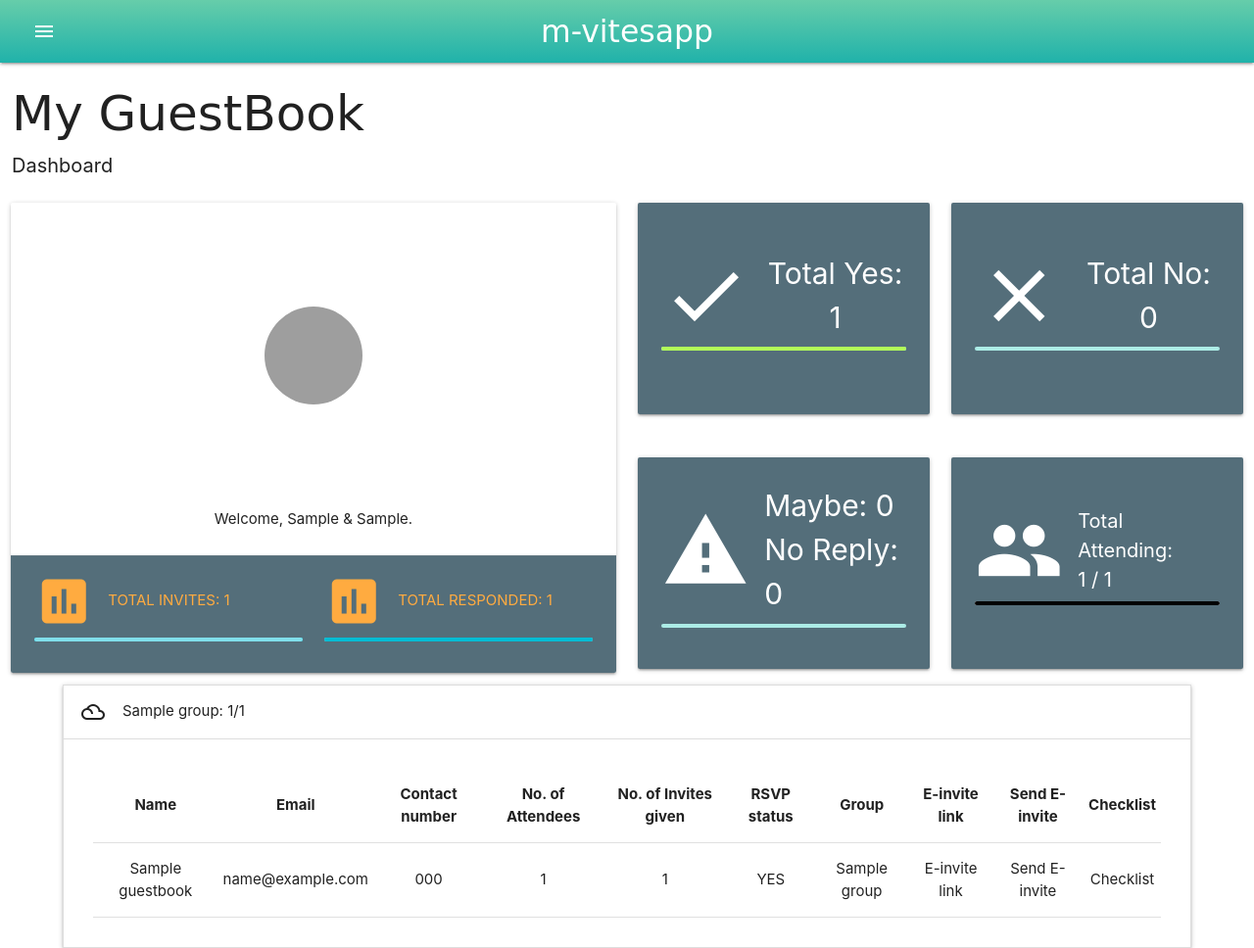
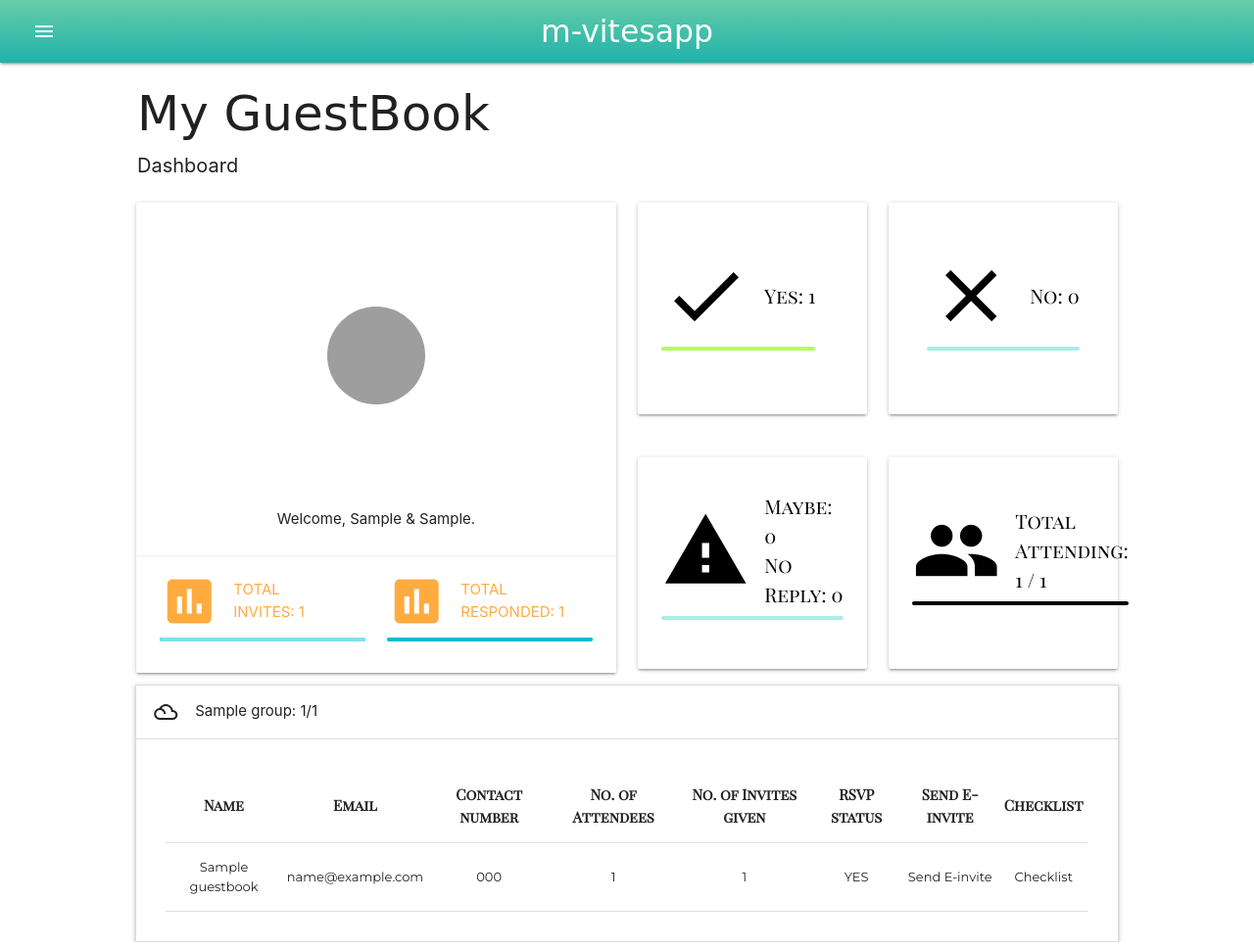
Before and after one commit to itmacronoobs/e-invite, a Django app: page /mvitesapp/guestbook in a window 1280 px wide. Shown: the whole page at 98% size. Run offline with Django 3.2, Linux system fonts and the light colour scheme; tables that the repository leaves empty hold one stand-in row (values such as "Sample post"); some libraries are stand-ins or nearby versions; some web fonts are replaced; grey boxes are pictures that could not be loaded.

Commit message:
css for table

```diff
--- a/mvites/mvitesapp/static/css/style.css
+++ b/mvites/mvitesapp/static/css/style.css
@@ -59,3 +59,25 @@
     height: 100px;
     width: 100px;
   }
+
+  #dashfonts {
+    font-family: 'Playfair Display SC', serif;
+    font-size: 20px;
+  }
+
+
+  #guestdetailsfonts td{
+
+    font-family: 'Montserrat', sans-serif !important;
+    font-size: 13px !important;
+    text-align: center !important;
+    vertical-align: middle !important;
+    }
+
+    #guestheaderfonts th{
+
+      font-family: 'Playfair Display SC', serif !important;
+      font-size: 15px !important;
+      text-align: center !important;
+      vertical-align: middle !important;
+      }
--- a/mvites/mvitesapp/templates/mvitesapp/guestbook.html
+++ b/mvites/mvitesapp/templates/mvitesapp/guestbook.html
@@ -2,7 +2,7 @@
 {% load static %}s
 {% block content %}
 
-
+<div style = "width: 80%" class="center-block">
         <div style="margin-left:12px;" class="section">
 
                 <span style="font-family: 'Grand Hotel', cursive;font-size:50px">My GuestBook</span>
@@ -26,7 +26,7 @@
                           <p>Welcome, {{customer.bride}} & {{customer.groom}}.</p>
                             {% endfor %}
                         </div>
-                        <div class="card-action blue-grey darken-1 " style="max-height:25%;">
+                        <div class="card-action   " style="max-height:25%;">
                           <div class="row">
                               <div class="col l6 s12">
                                 <a class="valign-wrapper"><i class="material-icons medium left">insert_chart</i>Total Invites: {{guest_count}}</a>
@@ -49,9 +49,9 @@
     <div class="col s12 m6 l6" style="height:100%;">
             <div class="row no-pad-bot" style="height:50%;">
                     <div class="col l6 s12"style="min-height:95%;height:95%;">
-                            <div class="card blue-grey darken-1 valign-wrapper center"style="min-height:95%;height:95%;" >
-                                    <div class="card-content white-text">
-                                        <div class="valign-wrapper"><i class="material-icons large left">check</i><span style="font-size:30px;">Total Yes: {{rsvp_yes}}</span> </div>
+                            <div class="card   valign-wrapper center"style="min-height:95%;height:95%;" >
+                                    <div class="card-content black-text">
+                                        <div class="valign-wrapper"><i class="material-icons large left">check</i><span id="dashfonts">Yes: {{rsvp_yes}}</span> </div>
                                         <div class="progress">
                                                 <div class="determinate light-green accent-2" style="width: {{bar_yes}}"></div>
                                         </div>
@@ -67,9 +67,9 @@
                             </div>
                     </div>
                     <div class="col l6 s12"style="min-height:95%;height:95%;;">
-                            <div class="card blue-grey darken-1 valign-wrapper center"style="min-height:95%;height:95%;" >
-                                    <div class="card-content white-text center-block">
-                                            <div class="valign-wrapper"><i class="material-icons large left">close</i><span style="font-size:30px;">Total No: {{rsvp_no}}</span> </div>
+                            <div class="card   valign-wrapper center"style="min-height:95%;height:95%;" >
+                                    <div class="card-content black-text center-block">
+                                            <div class="valign-wrapper"><i class="material-icons large left">close</i><span id="dashfonts">No: {{rsvp_no}}</span> </div>
                                             <div class="progress">
                                                     <div class="determinate red" style="width: {{bar_no}}"></div>
                                             </div>
@@ -91,9 +91,9 @@
 
                 <div class="row no-pad-bot" style="height:50%;">
                         <div class="col l6 s12" style="min-height:95%;height:95%;" >
-                                <div class="card blue-grey darken-1 valign-wrapper" style="min-height:95%;height:95%;" >
-                                        <div class="card-content white-text">
-                                                <div class="valign-wrapper"><i class="material-icons large left">warning</i><span style="font-size:30px;"> Maybe: {{rsvp_maybe}}<br> No Reply: {{ rsvp_unconfirmed }}</span> </div>
+                                <div class="card   valign-wrapper" style="min-height:95%;height:95%;" >
+                                        <div class="card-content black-text">
+                                                <div class="valign-wrapper"><i class="material-icons large left">warning</i><span id="dashfonts">Maybe: {{rsvp_maybe}}<br> No Reply: {{ rsvp_unconfirmed }}</span> </div>
                                                 <div class="progress">
                                                         <div class="determinate orange" style="width: {{bar_unconfirmed}}"></div>
                                                         <div class="determinate red" style="width: {{ bar_maybe }}"></div>
@@ -110,10 +110,10 @@
                                 </div>
                         </div>
                         <div class="col l6 s12" style="min-height:95%;height:95%;">
-                                <div class="card blue-grey darken-1 valign-wrapper " style="min-height:95%;height:95%;">
-                                        <div class="card-content white-text center-block">
+                                <div class="card   valign-wrapper " style="min-height:95%;height:95%;">
+                                        <div class="card-content black-text center-block">
                                                 <div class="valign-wrapper"><i class="material-icons large left">people</i>
-                                                    <span style="font-size:20px;">Total Attending: <br>{{ guest_attending.total }} / {{guest_invited.total}}</span>
+                                                    <span id="dashfonts">Total Attending: <br>{{ guest_attending.total }} / {{guest_invited.total}}</span>
                                                 </div>
                                                 <div class="progress white">
                                                         <div class="determinate black" style="width: {{bar_attending}}"></div>
@@ -135,7 +135,7 @@
 </div>
 
 
-<div style="width:90%;height:20vh;z-index:90" class="container">
+<div style="height:20vh;z-index:90; width:98%"class="centered center-block">
     <ul class="collapsible">
         {% for group in group %}
         {% if group.id == 1 %}
@@ -145,17 +145,15 @@
         {%endif%}
             <div class="collapsible-header"><i class="material-icons">filter_drama</i> {{group.name}}: {{group.total}}/{{group.total_invite}}</div>
             <div class="collapsible-body">
-                <table class="centered">
+                <table id="guestdetailsfonts">
                     <thead>
-                    <tr>
+                    <tr id="guestheaderfonts">
                         <th>Name</th>
                         <th>Email</th>
                         <th>Contact number</th>
                         <th>No. of Attendees</th>
                         <th>No. of Invites given</th>
                         <th>RSVP status</th>
-                        <th>Group</th>
-                        <th>E-invite link</th>
                         <th>Send E-invite</th>
                         <th>Checklist</th>
                     </tr>
@@ -163,15 +161,13 @@
                     <tbody>
                     {% for guest in guestbook %}
                     {% if guest.group == group %}
-                        <tr>
+                        <tr id="guestdetailsfonts">
                             <td>{{guest.name}}</td>
                             <td>{{guest.email}}</td>
                             <td>{{guest.contact_number}}</td>
                             <td>{{guest.no_of_guests_attending}}</td>
                             <td>{{guest.no_of_guests_invited}}</td>
                             <td>{{guest.rsvp}}</td>
-                            <td>{{guest.group}}</td>
-                            <td>E-invite link </td>
                             <td> Send E-invite </td>
                             <td>Checklist</td>
                         </tr>
@@ -185,4 +181,6 @@
         {% endfor%}
     </ul>
 </div>
+
+</div>
 {% endblock %}
--- a/mvites/mvitesapp/templates/mvitesapp/layout.html
+++ b/mvites/mvitesapp/templates/mvitesapp/layout.html
@@ -5,7 +5,8 @@
 <head>
 <!--Import Google Icon Font-->
 <link href="https://fonts.googleapis.com/css?family=Grand+Hotel&display=swap" rel="stylesheet">
-
+<link href="https://fonts.googleapis.com/css?family=Playfair+Display+SC&display=swap" rel="stylesheet">
+<link href="https://fonts.googleapis.com/css?family=Montserrat&display=swap" rel="stylesheet">
 <link href="https://fonts.googleapis.com/icon?family=Material+Icons" rel="stylesheet">
 <!--Import materialize.css-->
 <link type="text/css" rel="stylesheet" href="{% static "css\materialize.min.css" %} " media="screen,projection"/>
```
